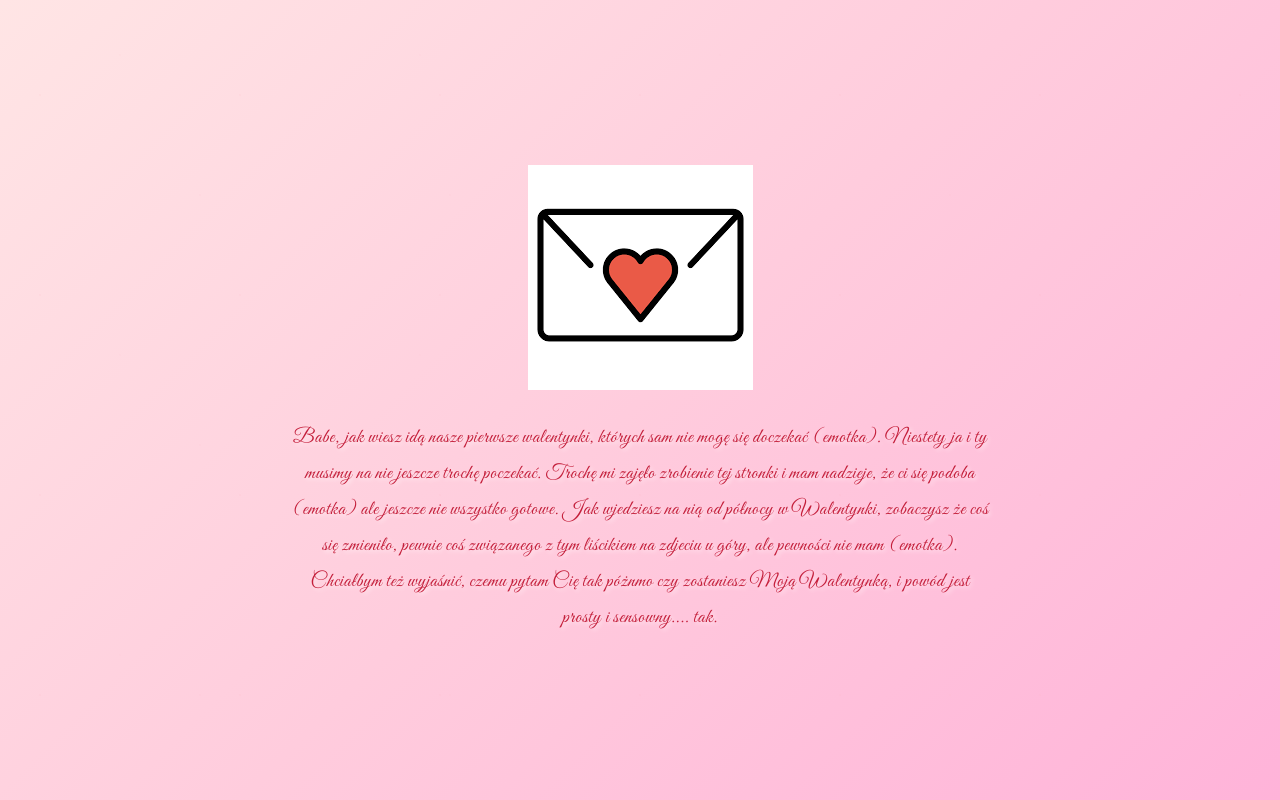
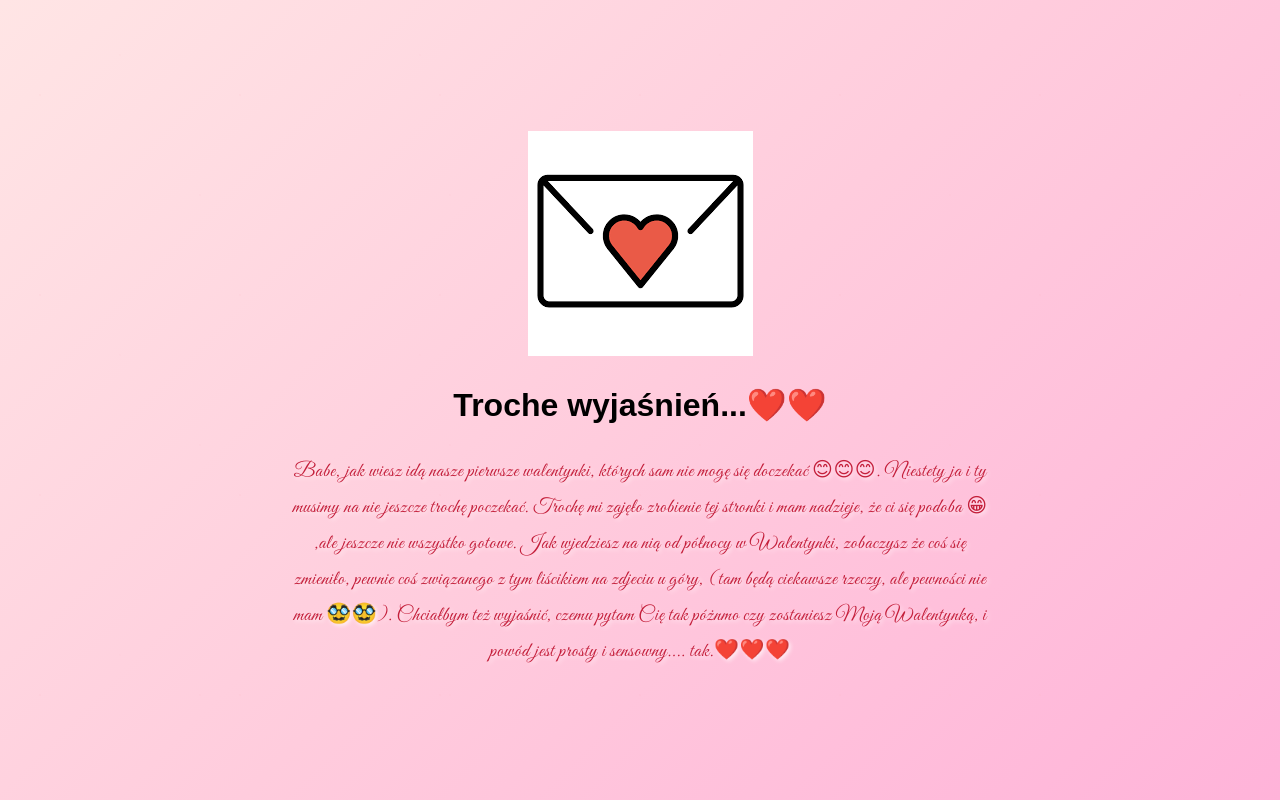
Before and after one commit to seiken0/walentynkii.github.io, a plain HTML site: page filmik.html in a window 1280 px wide. Drawn offline with Linux system fonts and the light colour scheme.

Commit message:
Add files via upload

```diff
--- a/filmik.html
+++ b/filmik.html
@@ -10,7 +10,8 @@
     <link rel="stylesheet" href="./style.css" />
     <div class="filmik-container">
         <img src="liscikk.png" class="liscik-image">
-        <p class="filmik-text">Babe, jak wiesz idą nasze pierwsze walentynki, których sam nie mogę się doczekać (emotka). Niestety ja i ty musimy na nie jeszcze trochę poczekać. Trochę mi zajęło zrobienie tej stronki i mam nadzieje, że ci się podoba (emotka) ale jeszcze nie wszystko gotowe. Jak wjedziesz na nią od północy w Walentynki,  zobaczysz że coś się zmieniło, pewnie coś związanego z tym liścikiem na zdjeciu u góry, ale pewności nie mam (emotka). Chciałbym też wyjaśnić, czemu pytam Cię tak póżnmo czy zostaniesz Moją Walentynką, i powód jest prosty i sensowny....        tak.</p>
+        <h1 class="filmik-title">Troche wyjaśnień...❤️❤️</h1>
+        <p class="filmik-text">Babe, jak wiesz idą nasze pierwsze walentynki, których sam nie mogę się doczekać 😊😊😊. Niestety ja i ty musimy na nie jeszcze trochę poczekać. Trochę mi zajęło zrobienie tej stronki i mam nadzieje, że ci się podoba 😁 ,ale jeszcze nie wszystko gotowe. Jak wjedziesz na nią od północy w Walentynki, zobaczysz że coś się zmieniło, pewnie coś związanego z tym liścikiem na zdjeciu u góry, (tam będą ciekawsze rzeczy, ale pewności nie mam 🥸🥸). Chciałbym też wyjaśnić, czemu pytam Cię tak póżnmo czy zostaniesz Moją Walentynką, i powód jest prosty i sensowny....        tak.❤️❤️❤️</p>
     </div>
 </body>
 </html>
```
